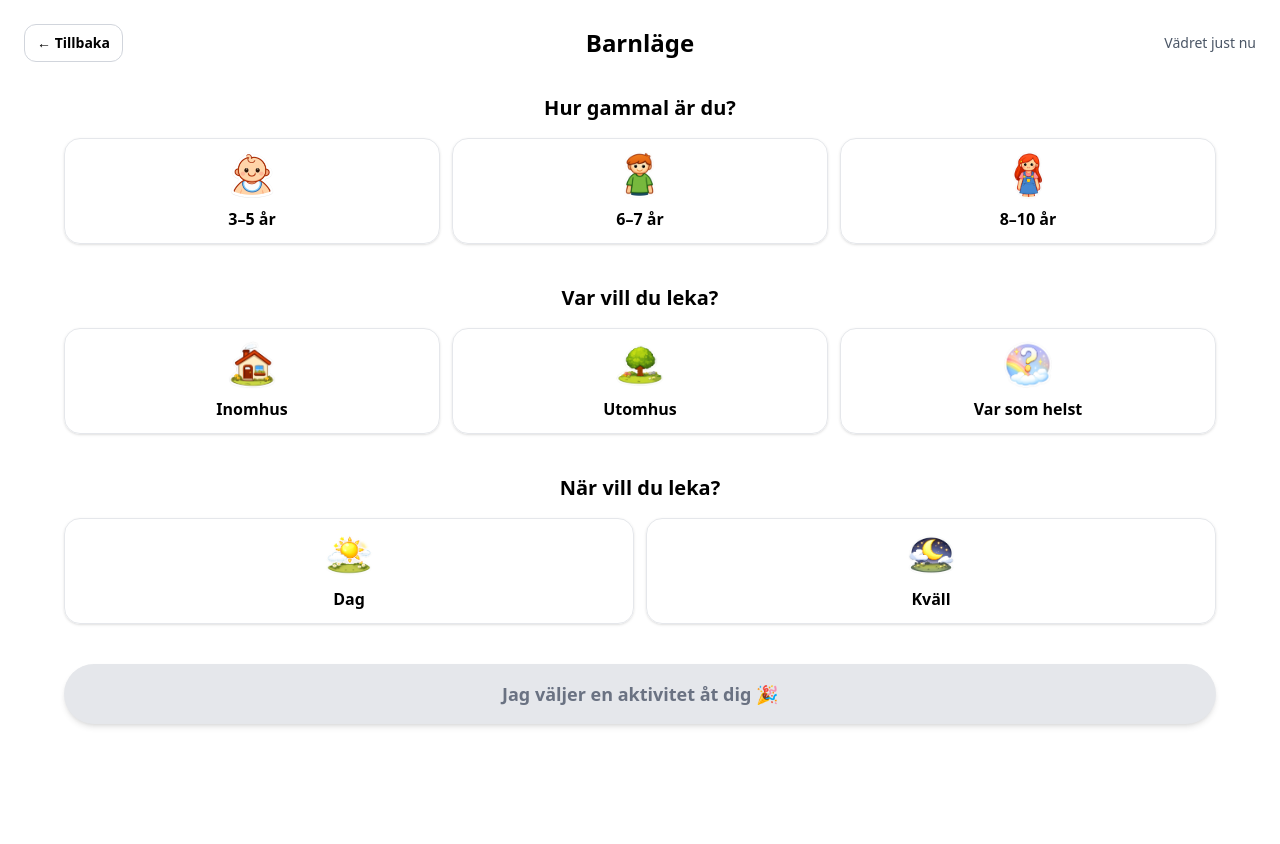
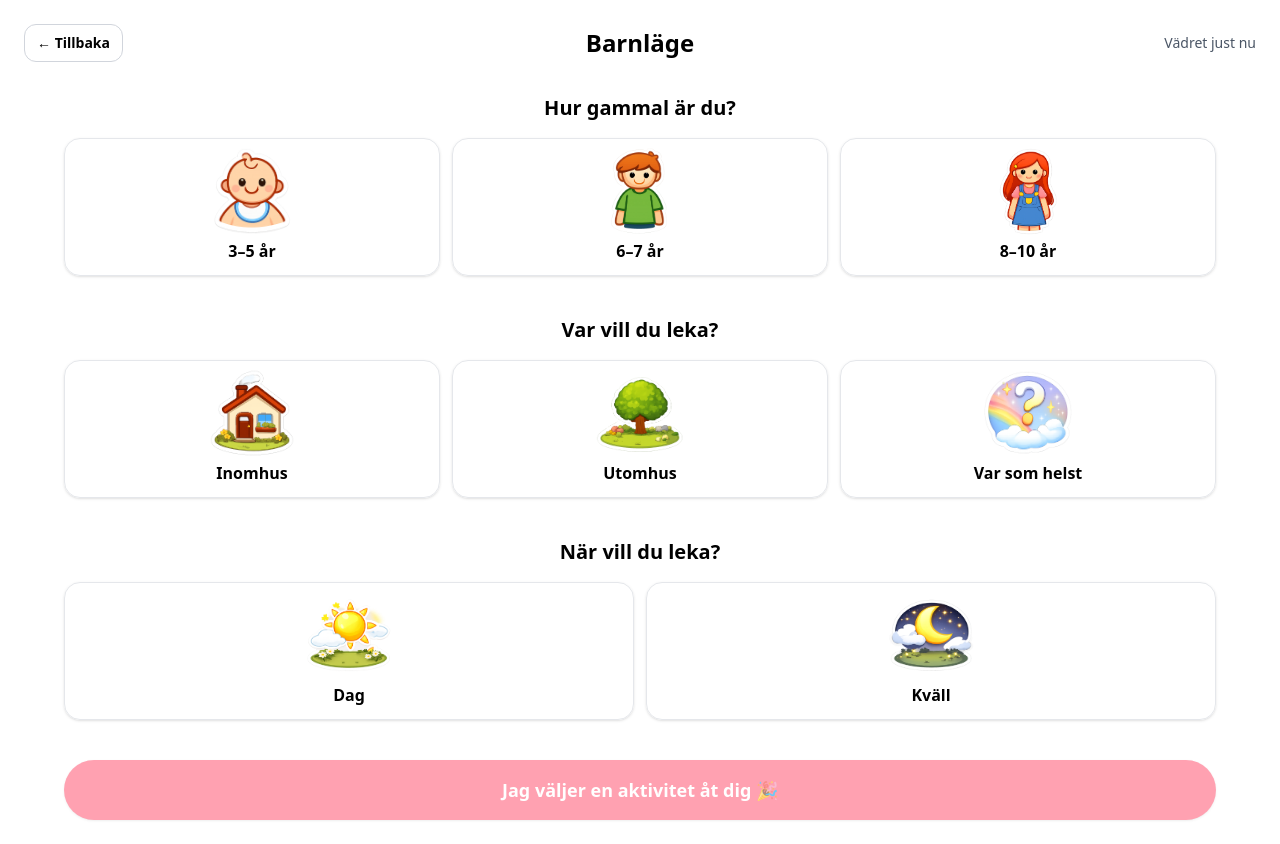
Before and after one commit to axandranathalie/Kids-app, a React (Vite) app: page /kids in a window 1280 px wide. Before the commit the page ends 800 px from the top, so only its background shows below. Built offline with nearby package versions, Linux system fonts and the light colour scheme.

Commit message:
refactor: use shared UI components in kids view

```diff
--- a/src/views/KidsView.tsx
+++ b/src/views/KidsView.tsx
@@ -1,5 +1,7 @@
 import { useMemo, useState } from "react";
 import { Link } from "react-router-dom";
+import { Button } from "../components/ui/Button";
+import { OptionCard } from "../components/ui/OptionCard";
 
 // Icons
 import age3_5 from "../assets/icons/kid3-5.png";
@@ -27,39 +29,7 @@ const defaultFilters: KidsFilters = {
   when: null,
 };
 
-type OptionButtonProps = {
-  label: string;
-  iconSrc: string;
-  selected: boolean;
-  onClick: () => void;
-};
 
-function OptionButton({
-  label,
-  iconSrc,
-  selected,
-  onClick,
-}: OptionButtonProps) {
-  return (
-    <button
-      type="button"
-      onClick={onClick}
-      className={[
-        "w-full rounded-2xl border px-4 py-3 text-center font-semibold shadow-sm transition",
-        selected
-          ? "border-black bg-white"
-          : "border-gray-200 bg-white/70 hover:bg-white",
-      ].join(" ")}
-    >
-      <img
-        src={iconSrc}
-        alt=""
-        className="mx-auto mb-2 h-12 w-12 object-contain"
-      />
-      <span className="block">{label}</span>
-    </button>
-  );
-}
 
 export function KidsView() {
   const [filters, setFilters] = useState<KidsFilters>(defaultFilters);
@@ -93,19 +63,20 @@ export function KidsView() {
         <section className="mt-8">
           <h2 className="text-xl font-bold text-center">Hur gammal är du?</h2>
           <div className="mt-4 grid grid-cols-3 gap-3">
-            <OptionButton
+            <OptionCard
               label="3–5 år"
               iconSrc={age3_5}
               selected={filters.age === "3-5"}
               onClick={() => setFilters((p) => ({ ...p, age: "3-5" }))}
             />
-            <OptionButton
+
+            <OptionCard
               label="6–7 år"
               iconSrc={age6_7}
               selected={filters.age === "6-7"}
               onClick={() => setFilters((p) => ({ ...p, age: "6-7" }))}
             />
-            <OptionButton
+            <OptionCard
               label="8–10 år"
               iconSrc={age8_10}
               selected={filters.age === "8-10"}
@@ -118,19 +89,19 @@ export function KidsView() {
         <section className="mt-10">
           <h2 className="text-xl font-bold text-center">Var vill du leka?</h2>
           <div className="mt-4 grid grid-cols-3 gap-3">
-            <OptionButton
+            <OptionCard
               label="Inomhus"
               iconSrc={indoors}
               selected={filters.where === "indoors"}
               onClick={() => setFilters((p) => ({ ...p, where: "indoors" }))}
             />
-            <OptionButton
+            <OptionCard
               label="Utomhus"
               iconSrc={outdoors}
               selected={filters.where === "outdoors"}
               onClick={() => setFilters((p) => ({ ...p, where: "outdoors" }))}
             />
-            <OptionButton
+            <OptionCard
               label="Var som helst"
               iconSrc={anywhere}
               selected={filters.where === "anywhere"}
@@ -143,13 +114,13 @@ export function KidsView() {
         <section className="mt-10">
           <h2 className="text-xl font-bold text-center">När vill du leka?</h2>
           <div className="mt-4 grid grid-cols-2 gap-3">
-            <OptionButton
+            <OptionCard
               label="Dag"
               iconSrc={day}
               selected={filters.when === "day"}
               onClick={() => setFilters((p) => ({ ...p, when: "day" }))}
             />
-            <OptionButton
+            <OptionCard
               label="Kväll"
               iconSrc={evening}
               selected={filters.when === "evening"}
@@ -158,22 +129,16 @@ export function KidsView() {
           </div>
         </section>
 
-        <button
+        <Button
           type="button"
           disabled={!canSubmit}
-          className={[
-            "mt-10 w-full rounded-full px-6 py-4 text-lg font-bold shadow-md transition",
-            canSubmit
-              ? "bg-rose-400 text-white hover:brightness-95"
-              : "bg-gray-200 text-gray-500 cursor-not-allowed",
-          ].join(" ")}
+          className="mt-10 w-full rounded-full py-4 text-lg"
           onClick={() => {
-            // Placeholder for next step: filtering + random activity selection.
             console.log("Selected filters:", filters);
           }}
         >
           Jag väljer en aktivitet åt dig 🎉
-        </button>
+        </Button>
       </div>
     </main>
   );
```
